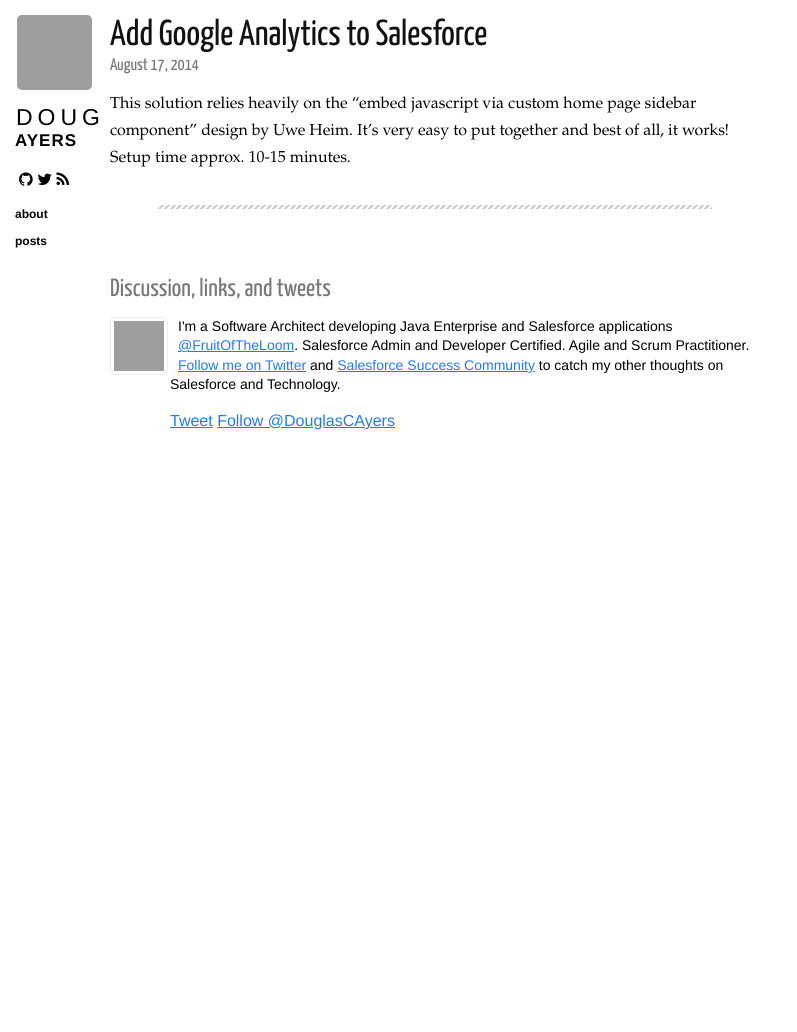
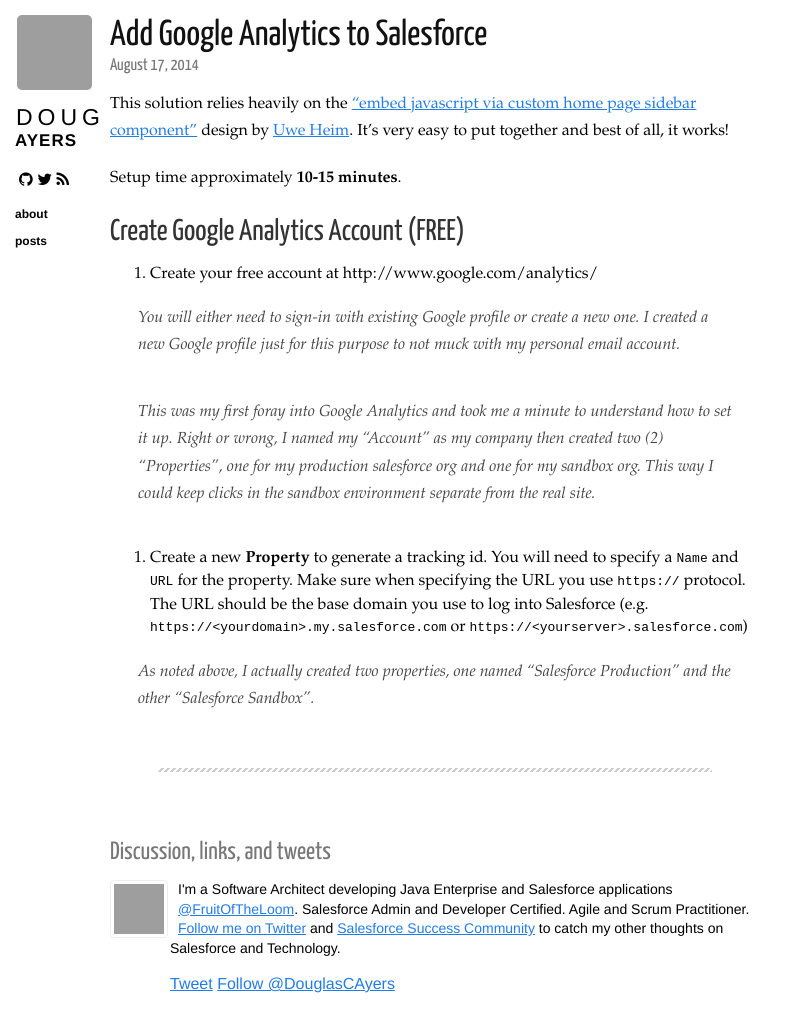
Before and after one commit to DouglasCAyers/douglascayers.github.io, a Jekyll site: the page built from _posts/2014-08-17-add-google-analytics-to-salesforce.markdown, in a window 1280 px wide, cut to the strip 0-1053 px from the top of the page. Shown: the top 1032 px of the strip, without its empty margins (0-797 px from the left). Built offline with Jekyll 4.4.1, drawn with Linux system fonts in a browser that asks for light colours; nearby versions of some CDN libraries; Markdown is read by kramdown in place of the engine named in the settings; comment, search, counter and statistics services are not loaded; before the commit the page ends 900 px from its top, so only the background shows below that; grey boxes are pictures that could not be loaded.

Commit message:
trying out converting blog post to markdown

```diff
--- a/_layouts/layout.html
+++ b/_layouts/layout.html
@@ -28,6 +28,7 @@
 </head>
 
 <body>
+
   <section class="sidebar">
     <a href="/">
       <img src="{{ site.github.owner_gravatar_url }}?s=150" height="75" width="75" class="avatar" />
@@ -55,6 +56,7 @@
   </section>
 
   {{ content }}
+
 </body>
 
 </html>
--- a/_posts/2014-08-17-add-google-analytics-to-salesforce.markdown
+++ b/_posts/2014-08-17-add-google-analytics-to-salesforce.markdown
@@ -4,8 +4,20 @@
 category: posts
 ---
 
-This solution relies heavily on the "embed javascript via custom home page sidebar component" design by Uwe Heim. It’s very easy to put together and best of all, it works! Setup time approx. 10-15 minutes.
+This solution relies heavily on the ["embed javascript via custom home page sidebar component"](http://salesforce.stackexchange.com/questions/38918/end-of-javascript-sidebar-hacks) design by [Uwe Heim](http://salesforce.stackexchange.com/users/9937/uwe-heim). It’s very easy to put together and best of all, it works!
 
+Setup time approximately **10-15 minutes**.
 
+## Create Google Analytics Account (FREE)
+
+1. Create your free account at http://www.google.com/analytics/
+
+> You will either need to sign-in with existing Google profile or create a new one. I created a new Google profile just for this purpose to not muck with my personal email account.
+
+> This was my first foray into Google Analytics and took me a minute to understand how to set it up. Right or wrong, I named my “Account” as my company then created two (2) “Properties”, one for my production salesforce org and one for my sandbox org. This way I could keep clicks in the sandbox environment separate from the real site.
+
+2. Create a new **Property** to generate a tracking id. You will need to specify a `Name` and `URL` for the property. Make sure when specifying the URL you use `https://` protocol. The URL should be the base domain you use to log into Salesforce (e.g. `https://<yourdomain>.my.salesforce.com` or `https://<yourserver>.salesforce.com`)
+
+> As noted above, I actually created two properties, one named “Salesforce Production” and the other “Salesforce Sandbox”.
 
 ---
```
